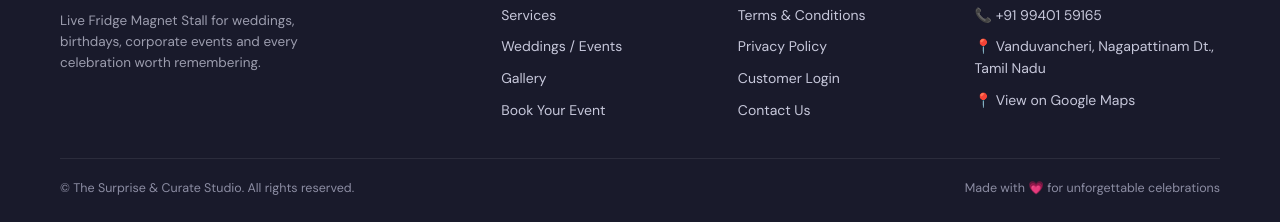
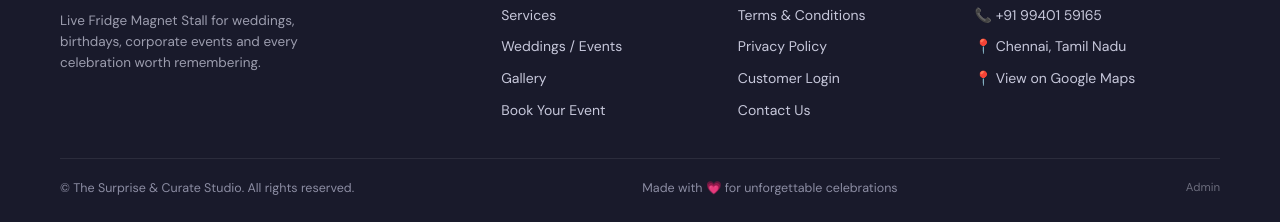
Before and after one commit to thesurprisecuratestudio/surprise-curate-studio, a website: page public/index.html in a window 1280 px wide. Shown: the part 3215-3437 px from the top of the page. Drawn offline with nearby package versions, Linux system fonts and the light colour scheme; no server answers.

Commit message:
Update footer.html

```diff
--- a/public/partials/footer.html
+++ b/public/partials/footer.html
@@ -27,7 +27,7 @@
         <h4>Contact</h4>
         <ul>
           <li>📞 +91 99401 59165</li>
-          <li>📍 Vanduvancheri, Nagapattinam Dt., Tamil Nadu</li>
+          <li>📍 Chennai, Tamil Nadu</li>
           <li><a href="https://maps.google.com" target="_blank" rel="noopener">📍 View on Google Maps</a></li>
         </ul>
       </div>
@@ -35,6 +35,7 @@
     <div class="footer-bottom">
       <span>© <span id="scs-year"></span> The Surprise &amp; Curate Studio. All rights reserved.</span>
       <span>Made with 💗 for unforgettable celebrations</span>
+      <a href="/admin/index.html" style="color:#6b6c7c;font-size:11.5px">Admin</a>
     </div>
   </div>
 </footer>
```
